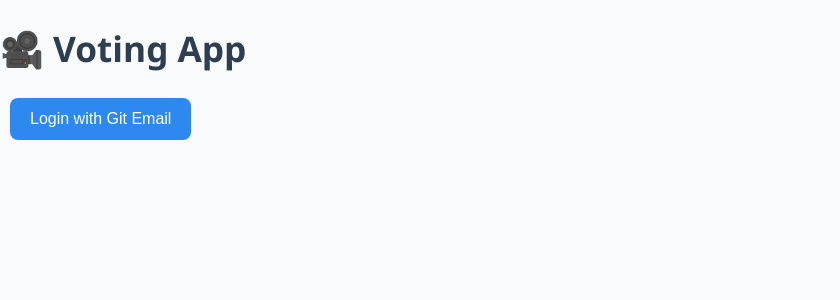
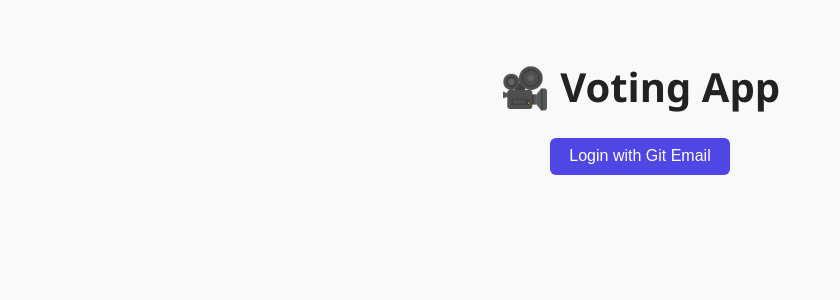
Before and after one commit to Aradhya6/Voting-App, a React (Create React App) app: page / in a window 1280 px wide. Shown: the top 300 px of the page, without its empty margins (0-840 px from the left). Built offline with nearby package versions, Linux system fonts and the light colour scheme; no server answers.

Commit message:
Add minimalist UI/UX styling

```diff
--- a/src/App.css
+++ b/src/App.css
@@ -1,62 +1,77 @@
-/* App.css */
 body {
   margin: 0;
-  font-family: "Segoe UI", Roboto, sans-serif;
-  background-color: #f9fafb;
+  font-family: 'Segoe UI', Tahoma, Geneva, Verdana, sans-serif;
+  background-color: #f9f9f9;
   color: #333;
 }
 
-.container {
-  max-width: 700px;
-  margin: auto;
-  padding: 40px 20px;
+.app-container {
   text-align: center;
-  background: white;
-  border-radius: 12px;
-  margin-top: 60px;
-  box-shadow: 0 8px 24px rgba(0, 0, 0, 0.08);
+  padding: 2rem;
 }
 
 h1 {
-  font-size: 2.2rem;
-  color: #2c3e50;
+  font-size: 2.5rem;
   margin-bottom: 1rem;
+  color: #222;
 }
 
-.welcome-text {
-  font-size: 1.1rem;
-  margin-bottom: 20px;
+p {
+  font-size: 1rem;
+  margin-bottom: 1.5rem;
   color: #555;
 }
 
-.btn {
-  background-color: #2d89ef;
+button {
+  background-color: #4f46e5;
+  color: white;
   border: none;
-  color: white;
-  padding: 12px 20px;
-  margin: 10px;
-  border-radius: 8px;
+  padding: 0.6rem 1.2rem;
+  font-size: 1rem;
+  border-radius: 6px;
   cursor: pointer;
-  font-size: 1rem;
-  transition: background 0.3s;
+  transition: background-color 0.3s ease;
+  margin: 0.5rem;
 }
 
-.btn:hover {
-  background-color: #1b61c0;
+button:hover {
+  background-color: #4338ca;
 }
 
-.login-btn {
-  background-color: #27ae60;
+.card {
+  background-color: white;
+  border-radius: 8px;
+  box-shadow: 0 2px 12px rgba(0, 0, 0, 0.08);
+  margin: 1rem auto;
+  padding: 1.5rem;
+  max-width: 500px;
+  text-align: left;
 }
 
-.login-btn:hover {
-  background-color: #219150;
+.video-thumbnail {
+  width: 100%;
+  max-height: 300px;
+  object-fit: cover;
+  border-radius: 6px;
 }
 
-.logout-btn {
-  background-color: #e74c3c;
+input[type="file"],
+input[type="text"] {
+  padding: 0.5rem;
+  border: 1px solid #ccc;
+  border-radius: 6px;
+  margin: 0.5rem 0;
+  width: 100%;
 }
 
-.logout-btn:hover {
-  background-color: #c0392b;
+input:focus {
+  border-color: #4f46e5;
+  outline: none;
 }
+
+label {
+  display: block;
+  margin-top: 1rem;
+  font-weight: 500;
+  color: #333;
+}
```
